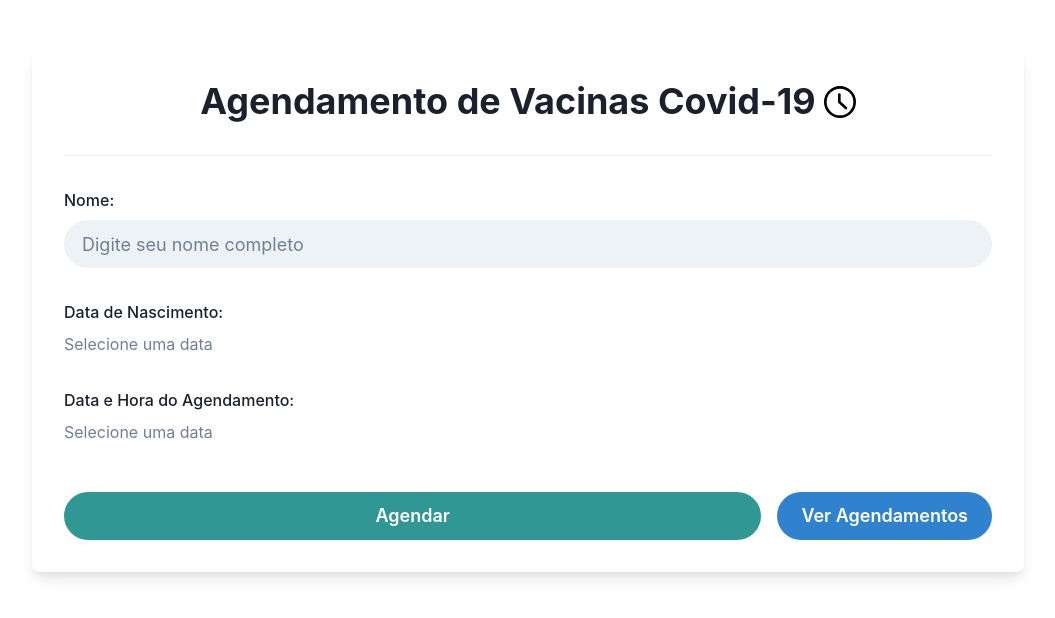
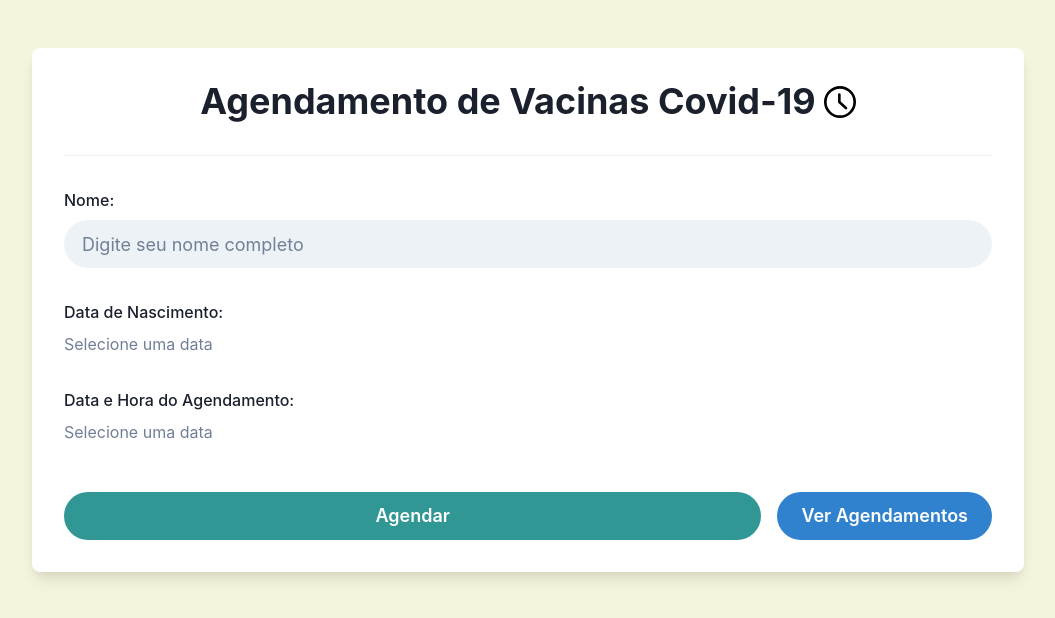
Before and after one commit to Msoaressdp/Pitang2024-Challange-Frontend, a React (Vite) app: page /schedule in a window 1280 px wide. Shown: the top 618 px of the page, without its empty margins (112-1167 px from the left). Built offline with nearby package versions, Linux system fonts and the light colour scheme.

Commit message:
refactor: change background color

```diff
--- a/src/pages/Schedule.tsx
+++ b/src/pages/Schedule.tsx
@@ -5,7 +5,6 @@ import SubmissionModal from '../components/ModalComponent';
 import useFormState from '../hooks/useFormState';
 import DatePickerField from '../components/DatePickerField';
 import { storeAppointment } from '../services/api';
-import { TimeIcon } from '@chakra-ui/icons';
 import {
   Button,
   FormControl,
@@ -21,6 +20,7 @@ import {
   HStack,
   Icon,
 } from '@chakra-ui/react';
+import { TimeIcon } from '@chakra-ui/icons';
 
 const Schedule: React.FC = () => {
   const {
@@ -51,7 +51,8 @@ const Schedule: React.FC = () => {
   };
 
   return (
-    <Container maxW="container.lg" py={12}>
+    <Box bg={useColorModeValue('#f5f5dc', 'gray.800')} minH="100vh" py={12}>
+      <Container maxW="container.lg">
         <Box
           bg={useColorModeValue('white', 'gray.700')}
           boxShadow="lg"
@@ -139,6 +140,7 @@ const Schedule: React.FC = () => {
           <SubmissionModal />
         </Box>
       </Container>
+    </Box>
   );
 };
 
```
Lines whose indentation alone changed are shown as unchanged.
